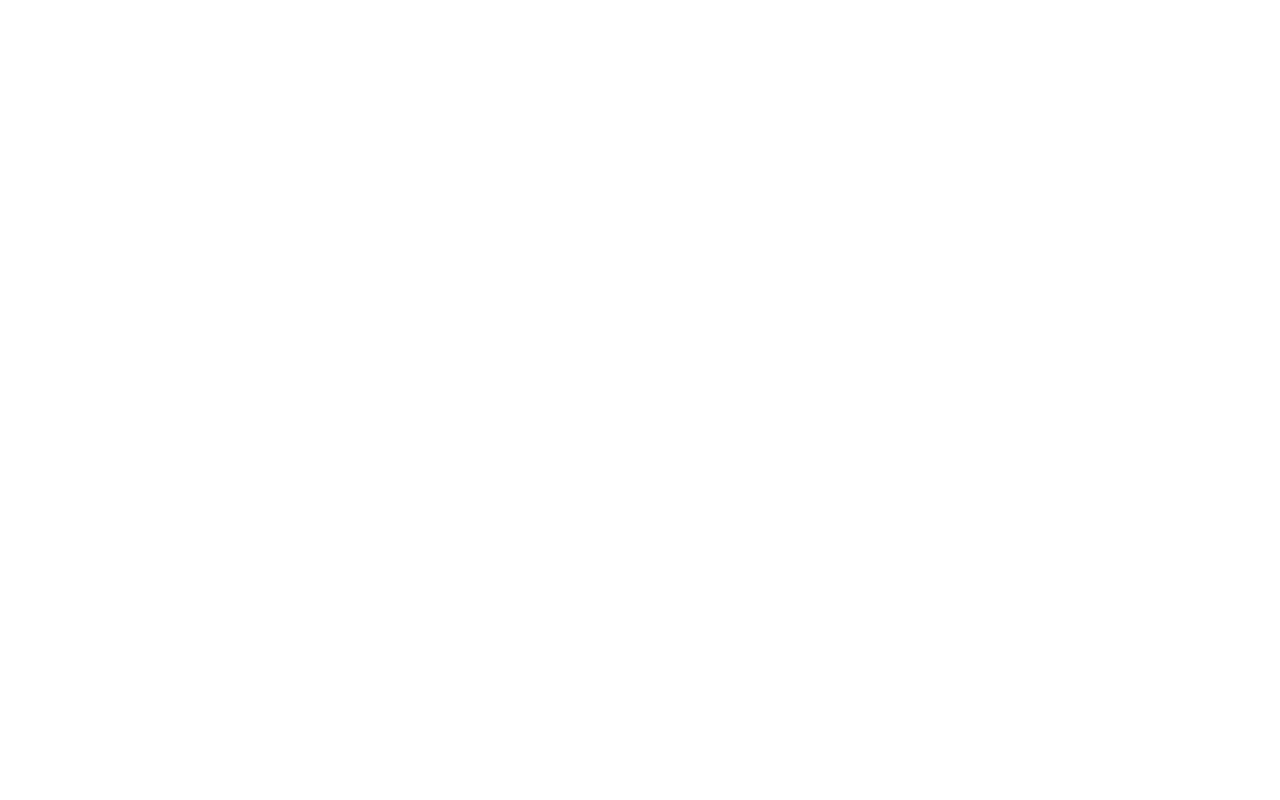
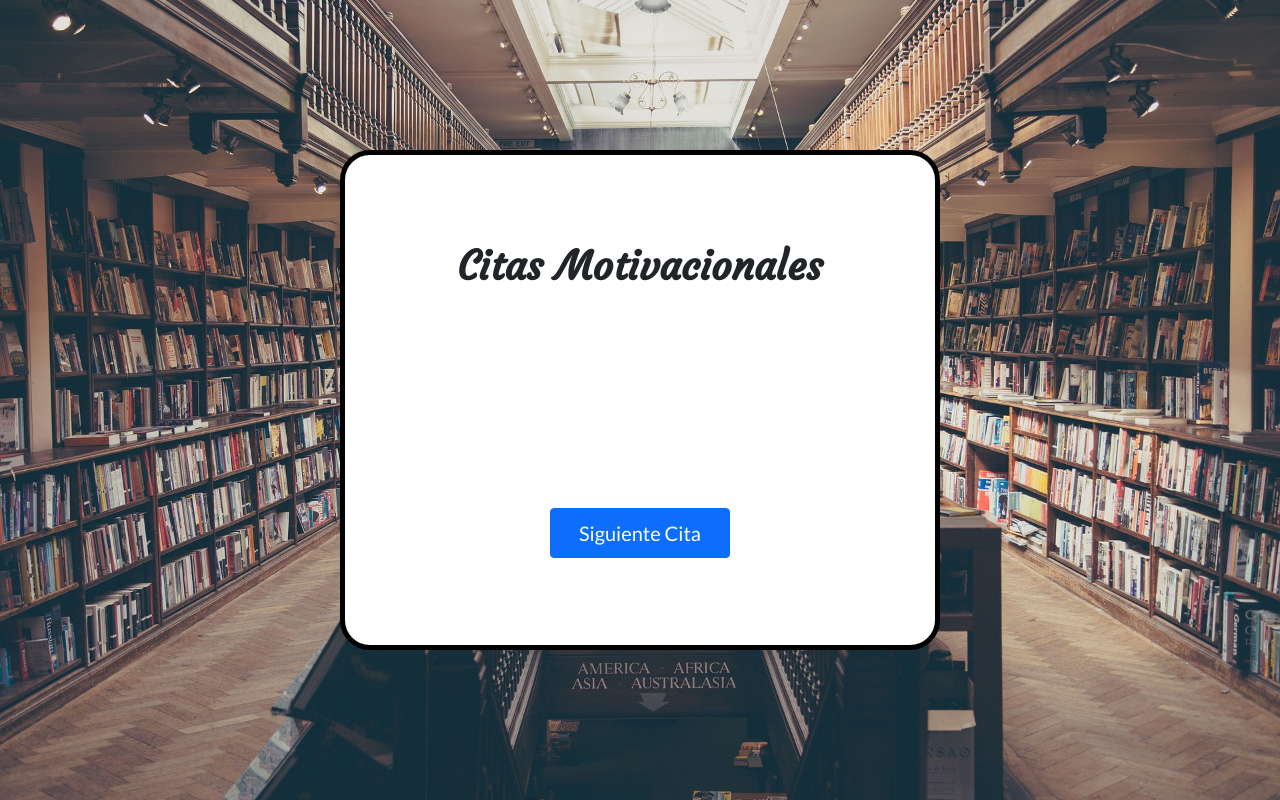
Before and after one commit to Manuperex/proyectosDOM, a plain HTML site: page citas-aleatorias/index.html in a window 1280 px wide. Drawn offline with nearby package versions, Linux system fonts and the light colour scheme.

Commit message:
tercer commit

```diff
--- a/citas-aleatorias/index.html
+++ b/citas-aleatorias/index.html
@@ -2,19 +2,27 @@
 <html lang="es">
   <head>
     <meta charset="UTF-8" />
-    <meta
-      http-equiv="'X-UA-Compatible"
-      content="IE=edge"
-      />
-    <meta
-      name="viewport"
-      content="width=device-width, initial-scale=1.0"
-    />
+    <meta http-equiv="'X-UA-Compatible" content="IE=edge" />
+    <meta name="viewport" content="width=device-width, initial-scale=1.0" />
     <link rel="stylesheet" href="styles.css" />
-    <link rel="icon" href="./imagenes/favicon.png" type="image/x-icon" />
+    <link rel="icon" href="./imagenes/favicon.png" type="image/png" />
+    <link rel="preconnect" href="https://fonts.googleapis.com">
+    <link rel="preconnect" href="https://fonts.gstatic.com" crossorigin>
+    <link href="https://fonts.googleapis.com/css2?family=Courgette&family=Lato:wght@400;700;900&display=swap" rel="stylesheet">
+    <link href="https://cdn.jsdelivr.net/npm/bootstrap@5.0.2/dist/css/bootstrap.min.css" rel="stylesheet" integrity="sha384-EVSTQN3/azprG1Anm3QDgpJLIm9Nao0Yz1ztcQTwFspd3yD65VohhpuuCOmLASjC" crossorigin="anonymous">
     <title>Citas Aleatorias</title>
   </head>
   <body>
+    <div class="contenedor contenido-centrado">
+      <h1 id="titulo" class="contenido-centrado" >Citas Motivacionales</h1>
+      <div class="contenedor-interno contenido-centrado" >
+        <p id="cita" class="contenido-centrado"></p>
+        <p id="autor" class="contenido-centrado" ></p>
+        <button type="button" id="boton-cambiar-cita" class="btn btn-primary">Siguiente Cita</button>
+      </div>
+    </div>
+    <script src="https://cdn.jsdelivr.net/npm/bootstrap@5.0.2/dist/js/bootstrap.bundle.min.js" integrity="sha384-MrcW6ZMFYlzcLA8Nl+NtUVF0sA7MsXsP1UyJoMp4YLEuNSfAP+JcXn/tWtIaxVXM" crossorigin="anonymous"></script>
+    <script src="citas.js"></script>
     <script src="app.js"></script>
   </body>
 </html>
--- a/citas-aleatorias/styles.css
+++ b/citas-aleatorias/styles.css
@@ -0,0 +1,75 @@
+/* Estilos generales */
+
+* {
+  margin: 0;
+  padding: 0;
+  box-sizing: border-box;
+  font-family: 'Lato', sans-serif;
+}
+
+body {
+  display: flex;
+  justify-content: center;
+  align-items: center;
+  height: 100vh;
+  text-align: center;
+  background: url(imagenes/biblioteca.jpg) no-repeat center center/ cover;
+}
+
+.contenido-centrado {
+  display: flex;
+  flex-wrap: wrap;
+  align-items: center;
+  justify-content: center;
+}
+
+/* Contenedor */
+
+.contenedor {
+  width: 80vw;
+  max-width: 600px;
+  min-height: 500px;
+  padding: 20px;
+  background-color: white;
+  border: 5px solid black;
+  border-radius: 30px;
+}
+
+.contenedor-interno {
+  width: 80%;
+}
+
+/* Contenido */
+
+#titulo {
+  width: 100%;
+  font-weight: bold;
+  text-align: center;
+  font-family: 'Courgette', cursive;
+}
+
+#cita {
+  font-size: 32px;
+  width: 100%;
+  display: flex;
+  align-items: center;
+  justify-content: center;
+  text-align: center;
+  margin: 10px;
+}
+
+#autor {
+  width: 100%;
+  font-size: 25px;
+  display: flex;
+  align-items: center;
+  justify-content: center;
+  padding: 20px;
+  font-family: 'Courgette', cursive;
+}
+
+#boton-cambiar-cita {
+  width: 180px;
+  height: 50px;
+  font-size: 20px;
+}
```
Also changed, not shown: citas-aleatorias/citas.js (added), citas-aleatorias/imagenes/biblioteca.jpg (added), citas-aleatorias/imagenes/favicon.png (added).
